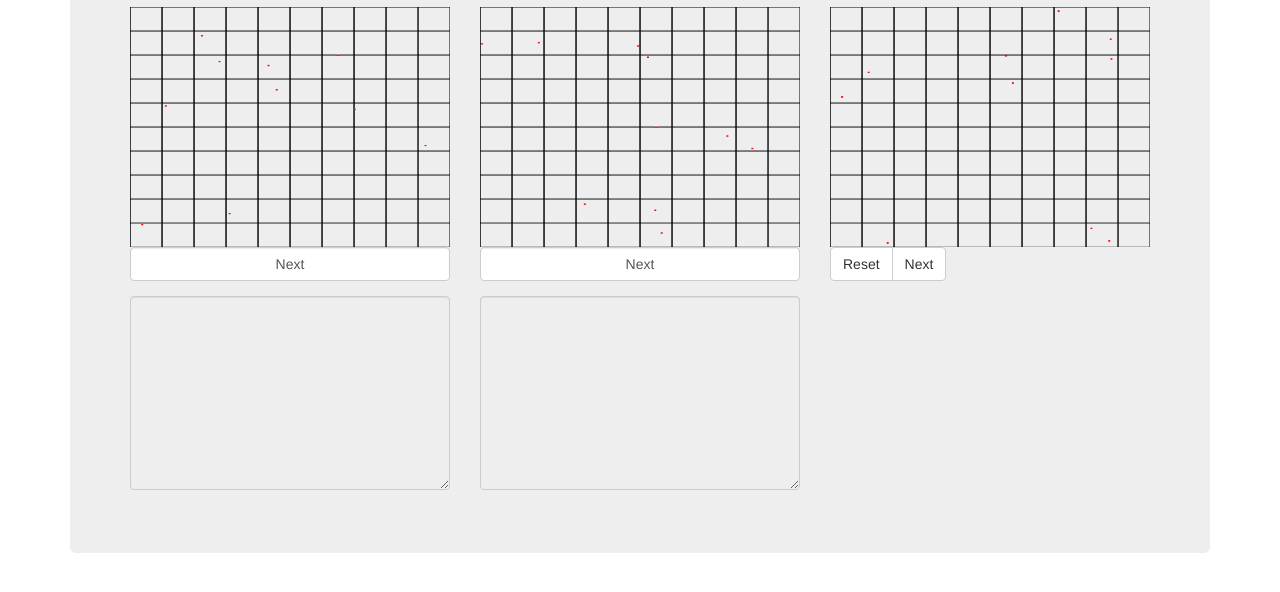
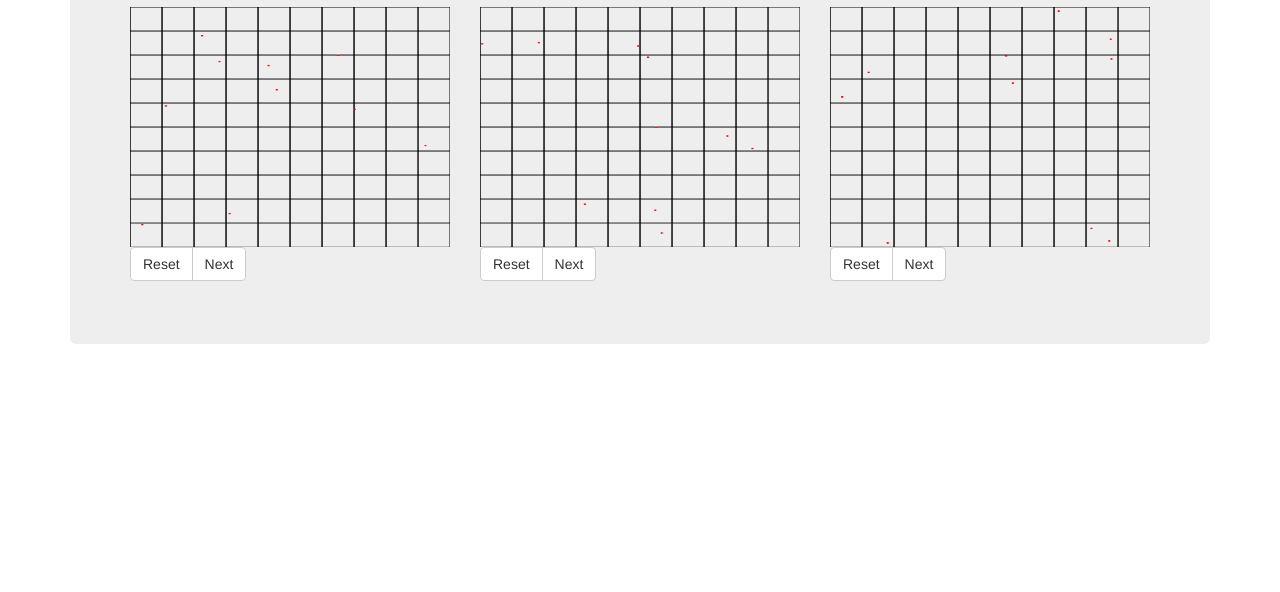
Before and after one commit to jaller94/algo-project, a plain HTML site: page index.html in a window 1280 px wide. Shown: the part 140-732 px from the top of the page. Drawn offline with Linux system fonts and the light colour scheme.

Commit message:
All simulations are now dynamically created.

```diff
--- a/index.html
+++ b/index.html
@@ -26,29 +26,7 @@
 	<div class="jumbotron">
 		<h1>Algo Project</h1>
 		<div id="simulations" class="row">
-			<div class="col-xs-12 col-sm-6 col-sm-4">
-				<!--<div class="embed-responsive embed-responsive-4by3">
-					<div id="visualization" class="embed-responsive-item"></div>
-				</div>-->
-				<div class="embed-responsive embed-responsive-4by3">
-					<canvas id="canvas0" width="500" height="500" class="embed-responsive-item"></div>
-				<div class="form-group">
-					<button class="form-control" type="button" onclick="firesimulation0.act()">Next</button>
-				</div>
-				<div class="form-group">
-					<textarea class="form-control" id="mytext1" rows="9" readonly="readonly"></textarea>
-				</div>
-			</div>
-			<div class="col-xs-12 col-sm-6 col-sm-4">
-				<div class="embed-responsive embed-responsive-4by3">
-					<canvas id="canvas1" width="500" height="500" class="embed-responsive-item"></div>
-				<div class="form-group">
-					<button class="form-control" type="button" onclick="firesimulation1.act()">Next</button>
-				</div>
-				<div class="form-group">
-					<textarea class="form-control" id="mytext2" rows="9" readonly="readonly"></textarea>
-				</div>
-			</div>
+
 		</div>
 	</div>
 
--- a/script.js
+++ b/script.js
@@ -6,15 +6,6 @@ var func = function(x, y) {
 	return (Math.sin(x) * Math.cos(y) * 1);
 }
 
-var c = document.getElementById( "canvas0" );
-var firesimulation0 = new FireSimulation( func, c, 10 );
-
-firesimulation0.draw( );
-
-
-var c = document.getElementById( "canvas1" );
-var firesimulation1 = new FireSimulation( func, c, 10 );
-
-firesimulation1.draw( );
-
 FireSimulation.insertIntoHTML( $("#simulations") );
+FireSimulation.insertIntoHTML( $("#simulations") );
+FireSimulation.insertIntoHTML( $("#simulations") );
```
Also changed, not shown: sim.t.html (added, +14 -0 lines).
